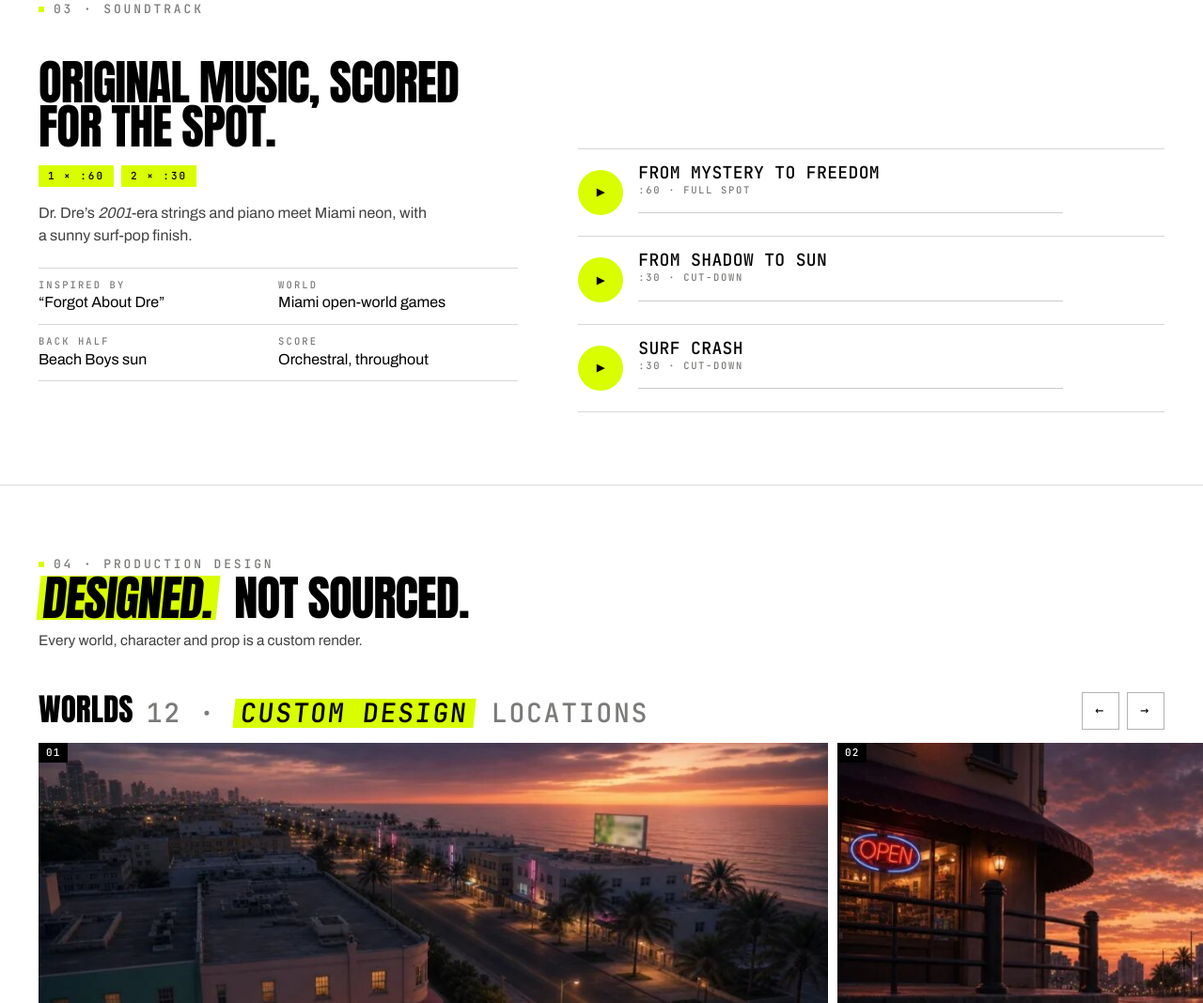
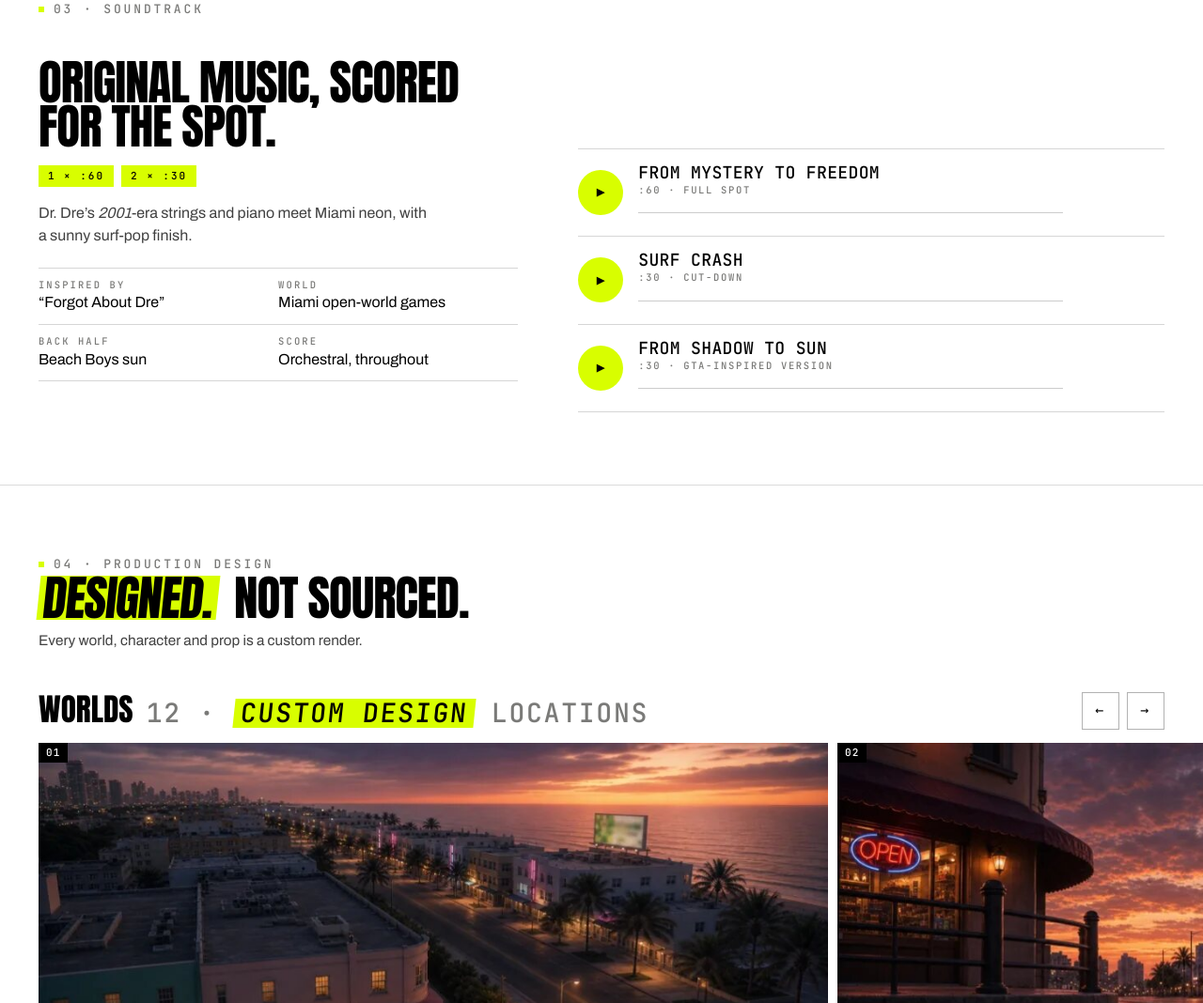
Before and after one commit to kalenhayman/kalenhayman.com, a plain HTML site: page lucky.html in a window 1280 px wide. Shown: the part 1945-3013 px from the top of the page at 94% size. Drawn offline with Linux system fonts and the light colour scheme.

Commit message:
Lucky soundtrack: Surf Crash is the :30 cut-down; From Shadow to Sun is the GTA-inspired :30 version
Co-Authored-By: Claude Opus 5.5 <noreply@anthropic.com>
Claude-Session: https://claude.ai/code/session_01XCdcvRXU4qGt6jxfQBv8jS

```diff
--- a/lucky.html
+++ b/lucky.html
@@ -421,8 +421,8 @@
   /* the three cuts of the score: add each file's URL to src when it is ready */
   var TRACKS = [
     { name: 'From Mystery to Freedom', sub: ':60 · Full spot', src: '/assets/audio/lucky-60-mystery-to-freedom.m4a' },
-    { name: 'From Shadow to Sun', sub: ':30 · Cut-down', src: '/assets/audio/lucky-30-shadow-to-sun.m4a' },
-    { name: 'Surf Crash', sub: ':30 · Cut-down', src: '/assets/audio/lucky-30-surf-crash.m4a' }
+    { name: 'Surf Crash', sub: ':30 · Cut-down', src: '/assets/audio/lucky-30-surf-crash.m4a' },
+    { name: 'From Shadow to Sun', sub: ':30 · GTA-inspired version', src: '/assets/audio/lucky-30-shadow-to-sun.m4a' }
   ];
   function n2(i) { return (i < 10 ? '0' : '') + i; }
   function piece(id, title, src, sub) { var p = { id: id, title: title, sub: sub, types: ['Image'], w: 16, h: 9, src: src }; AVA.WORK.push(p); return p; }
```
